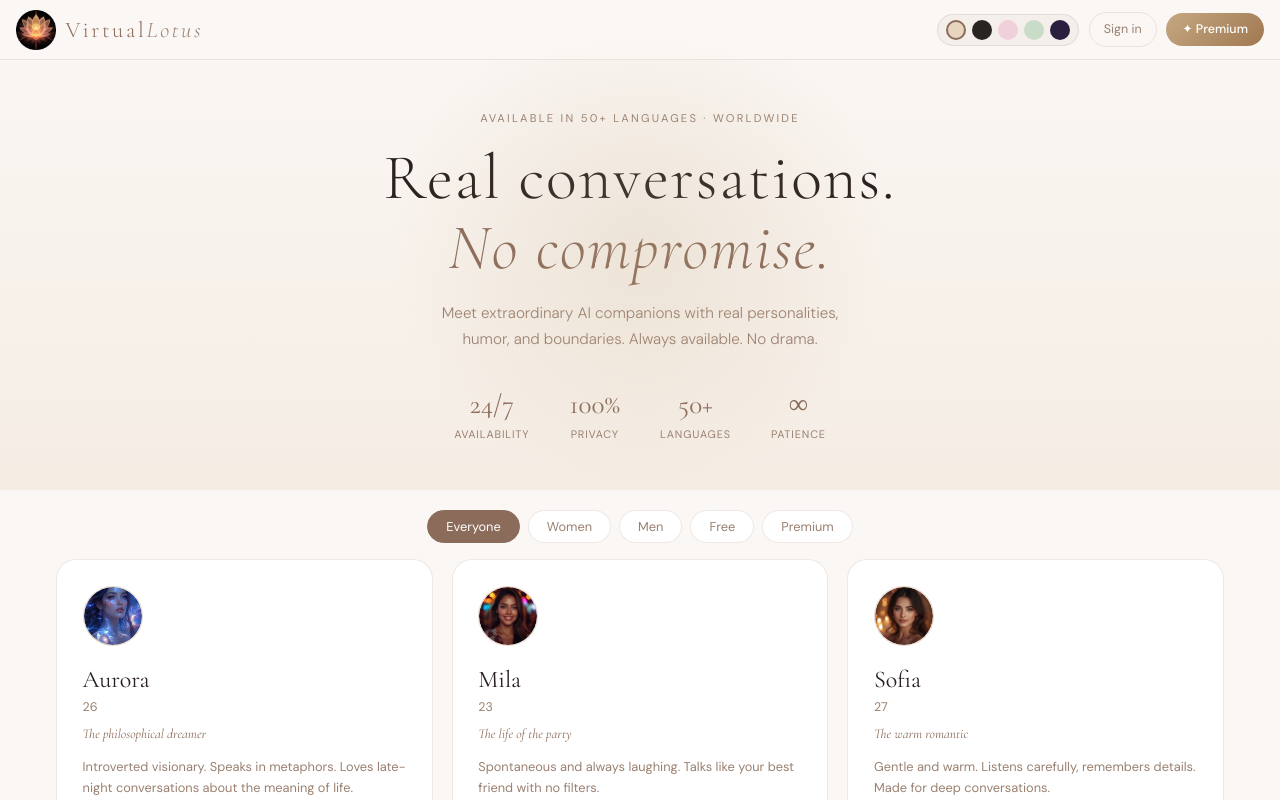
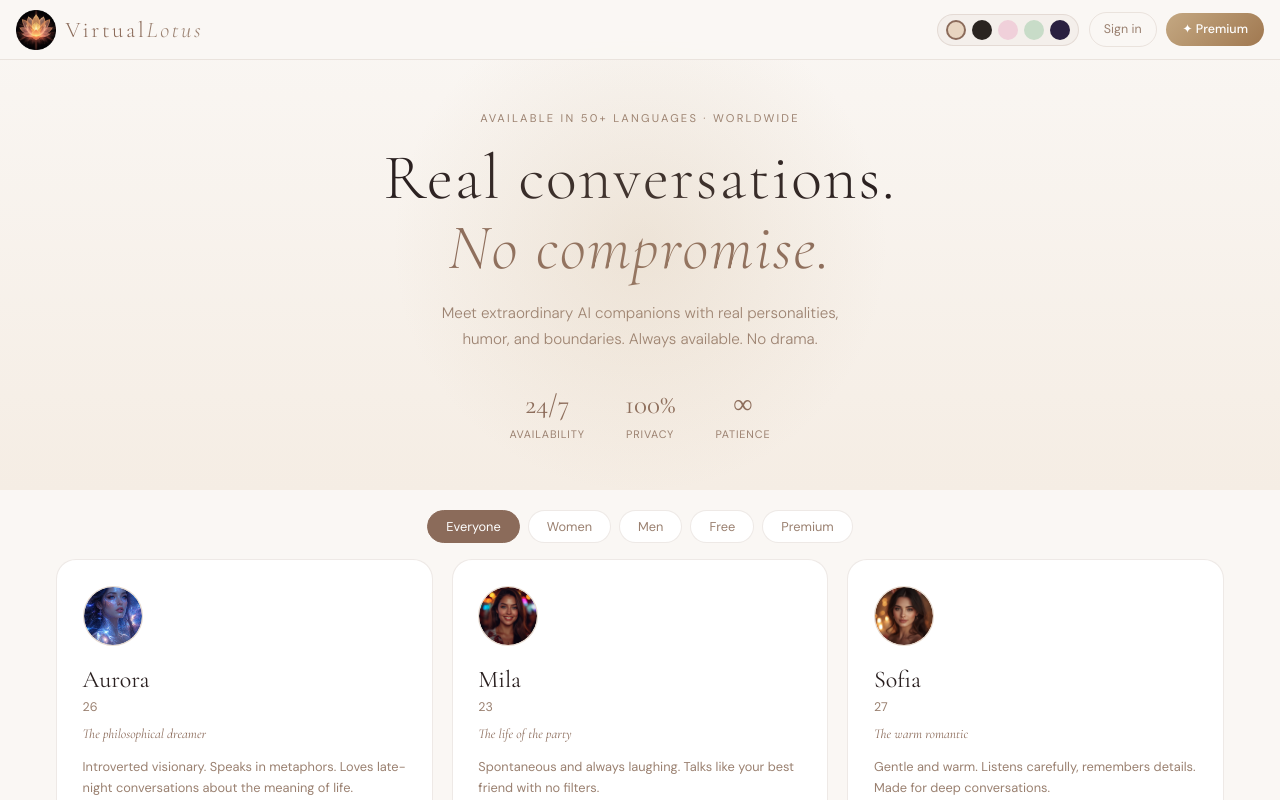
Before and after one commit to AUCUSTOM/virtual-lotus, a Next.js app: page / in a window 1280 px wide. Shown: the top 800 px of the page. Built offline with nearby package versions, Linux system fonts and the light colour scheme; no server answers.

Commit message:
ui: remove '50+ languages' stat, keep 3 blocks (availability/privacy/patience)

```diff
--- a/app/page.tsx
+++ b/app/page.tsx
@@ -99,7 +99,7 @@ export default function Home() {
         </h1>
         <p style={{ color: t.text2, fontSize: "0.95rem", fontWeight: 300, maxWidth: 440, margin: "0 auto 2rem", lineHeight: 1.75 }}>{T.heroDesc}</p>
         <div style={{ display: "flex", justifyContent: "center", gap: "2.5rem", flexWrap: "wrap", padding: "0 1rem" }}>
-          {[["24/7", T.availability],["100%", T.privacy],["50+", T.languages],["∞", T.patience]].map(([n,l]) => (
+          {[["24/7", T.availability],["100%", T.privacy],["∞", T.patience]].map(([n,l]) => (
             <div key={l} style={{ textAlign: "center" }}>
               <div style={{ fontFamily: "Cormorant Garamond, serif", fontSize: "1.7rem", fontWeight: 400, color: t.accent }}>{n}</div>
               <div style={{ fontSize: "0.68rem", color: t.text2, letterSpacing: "0.08em", textTransform: "uppercase" }}>{l}</div>
```
